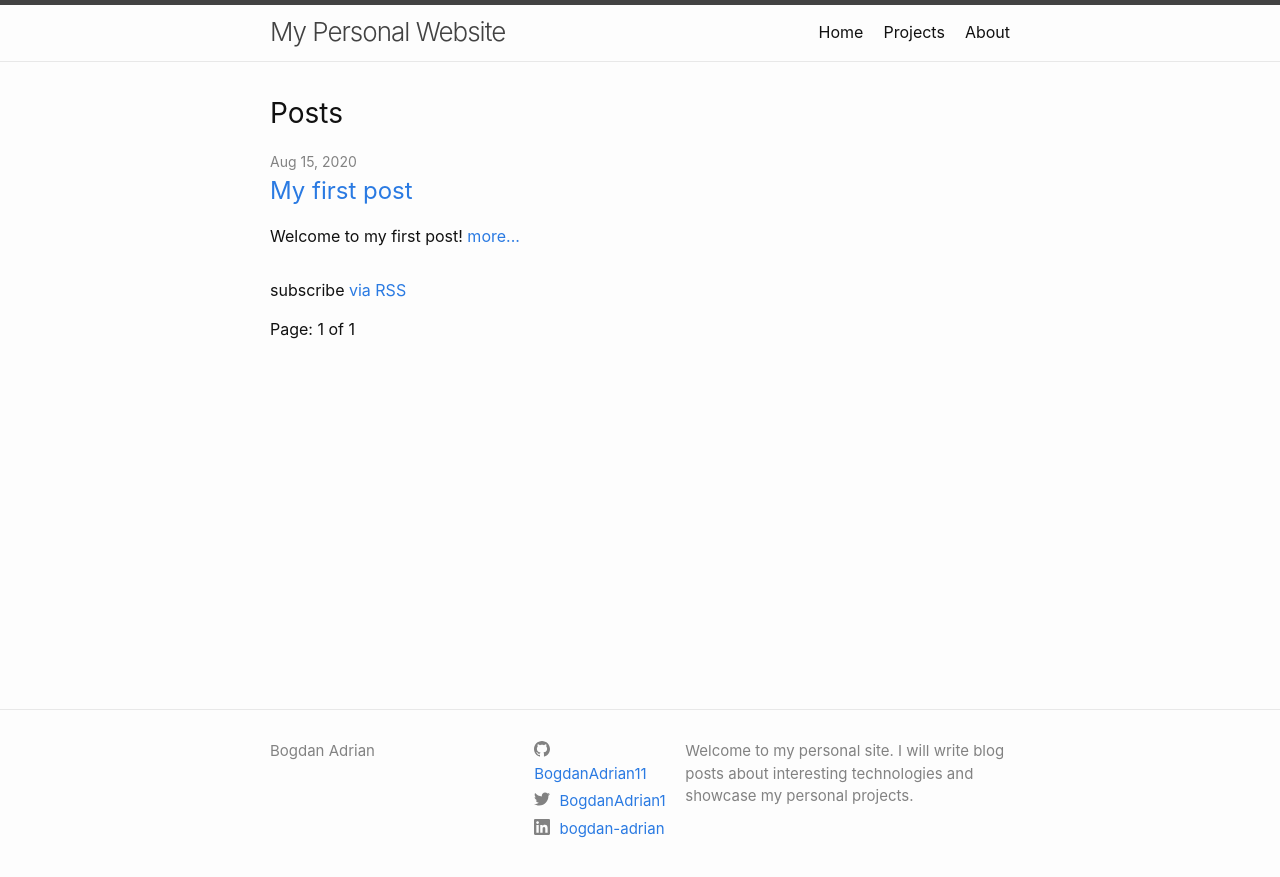
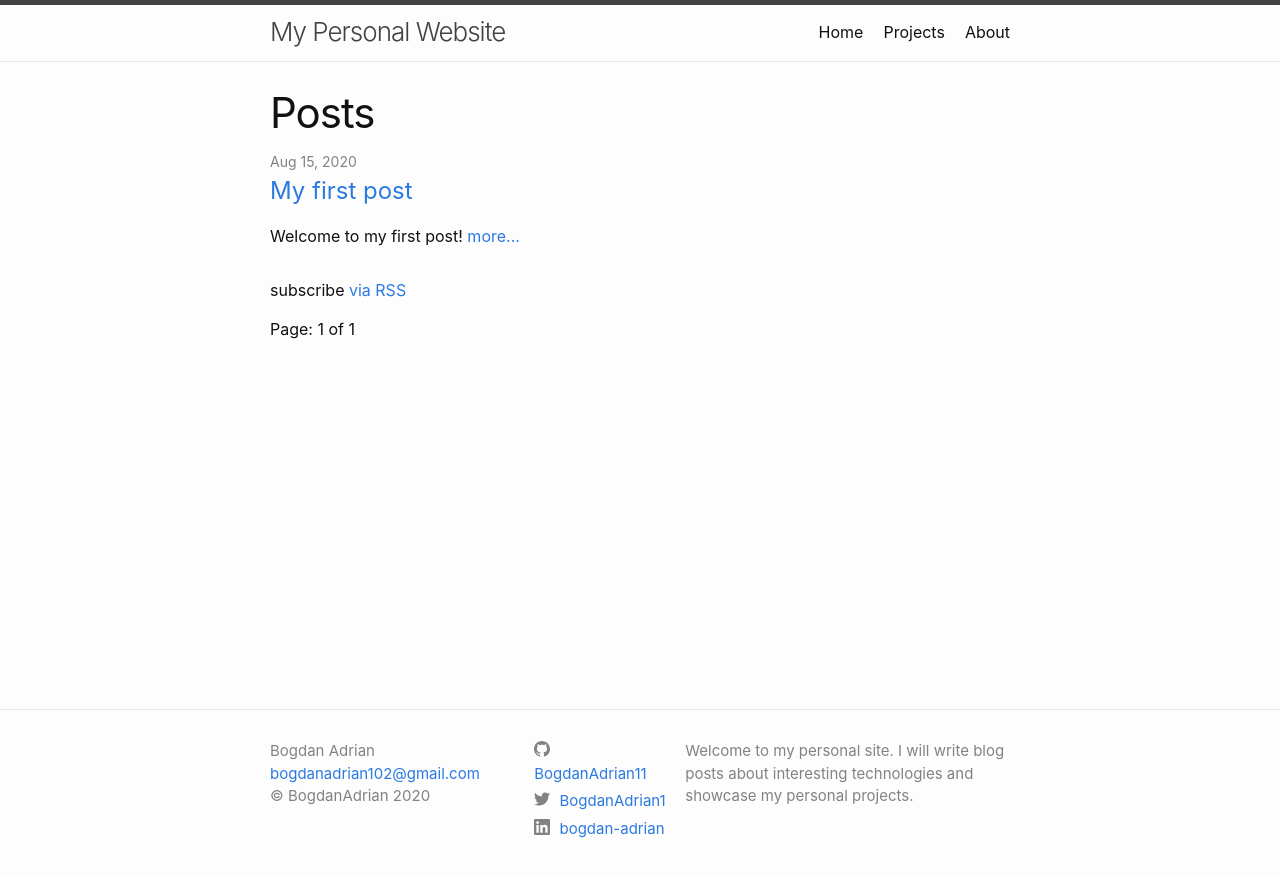
Before and after one commit to BogdanAdrian11/bogdanadrian11.github.io, a Jekyll site: the page built from index.html, in a window 1280 px wide. Shown: the top 877 px of the page. Built offline with Jekyll 4.4.1, drawn with Linux system fonts in a browser that asks for light colours; the list of posts is cut into pages by our own code.

Commit message:
Add logo, copyright and email

```diff
--- a/_config.yml
+++ b/_config.yml
@@ -7,12 +7,18 @@
 paginate_path: "/page:num/"
 
 # Site settings
+title: My Personal Website
+# title-logo: /images/title-logo.jpeg
 author: Bogdan Adrian
-title: My Personal Website
 description: >- # this means to ignore newlines until "baseurl:"
   Welcome to my personal site. I will write blog posts about interesting technologies and showcase my personal projects.
+
 baseurl: "/" # the subpath of your site, e.g. /blog
 url: "https://bogdanadrian11.github.io" # the base hostname & protocol for your site, e.g. http://example.com
+
+email: bogdanadrian102@gmail.com
 twitter_username: BogdanAdrian1
 github_username: BogdanAdrian11
 linkedin_username: bogdan-adrian-avram-b7526b143
+
+copyright: "BogdanAdrian"
--- a/_includes/footer.html
+++ b/_includes/footer.html
@@ -19,6 +19,9 @@
             {%- if site.email -%}
             <li><a class="u-email" href="mailto:{{ site.email }}">{{ site.email }}</a></li>
             {%- endif -%}
+            {%- if site.copyright -%}
+            <li>&copy; {{ site.copyright }} {{ 'now' | date: "%Y" }}</li>
+            {%- endif -%}
         </ul>
       </div>
 
--- a/_includes/header.html
+++ b/_includes/header.html
@@ -3,8 +3,13 @@
   <div class="wrapper">
     {%- assign default_paths = site.pages | map: "path" -%}
     {%- assign page_paths = site.header_pages | default: default_paths -%}
-    <a class="site-title" rel="author" href="{{ "/" | relative_url }}">{{ site.title | escape }}</a>
-
+    <a class="site-title" rel="author" href="{{ "/" | relative_url }}">
+      {%- if site.title-logo -%}
+        <img src="{{ site.title-logo | relative_url }}" alt="{{ site.title | escape }}"></img>
+      {%- else -%}
+        {{ site.title | escape }}
+      {%- endif -%}
+    </a>
     {%- if page_paths -%}
       <nav class="site-nav">
         <input type="checkbox" id="nav-trigger" class="nav-trigger" />
--- a/index.html
+++ b/index.html
@@ -4,7 +4,7 @@
 
 <div class="home">
   {%- if paginator.posts.size > 0 -%}
-    <h2 class="post-list-heading">{{ page.list_title | default: "Posts" }}</h2>
+    <h1 class="post-title">Posts</h1>
     <ul class="post-list">
       {%- for post in paginator.posts -%}
       <li>
```
